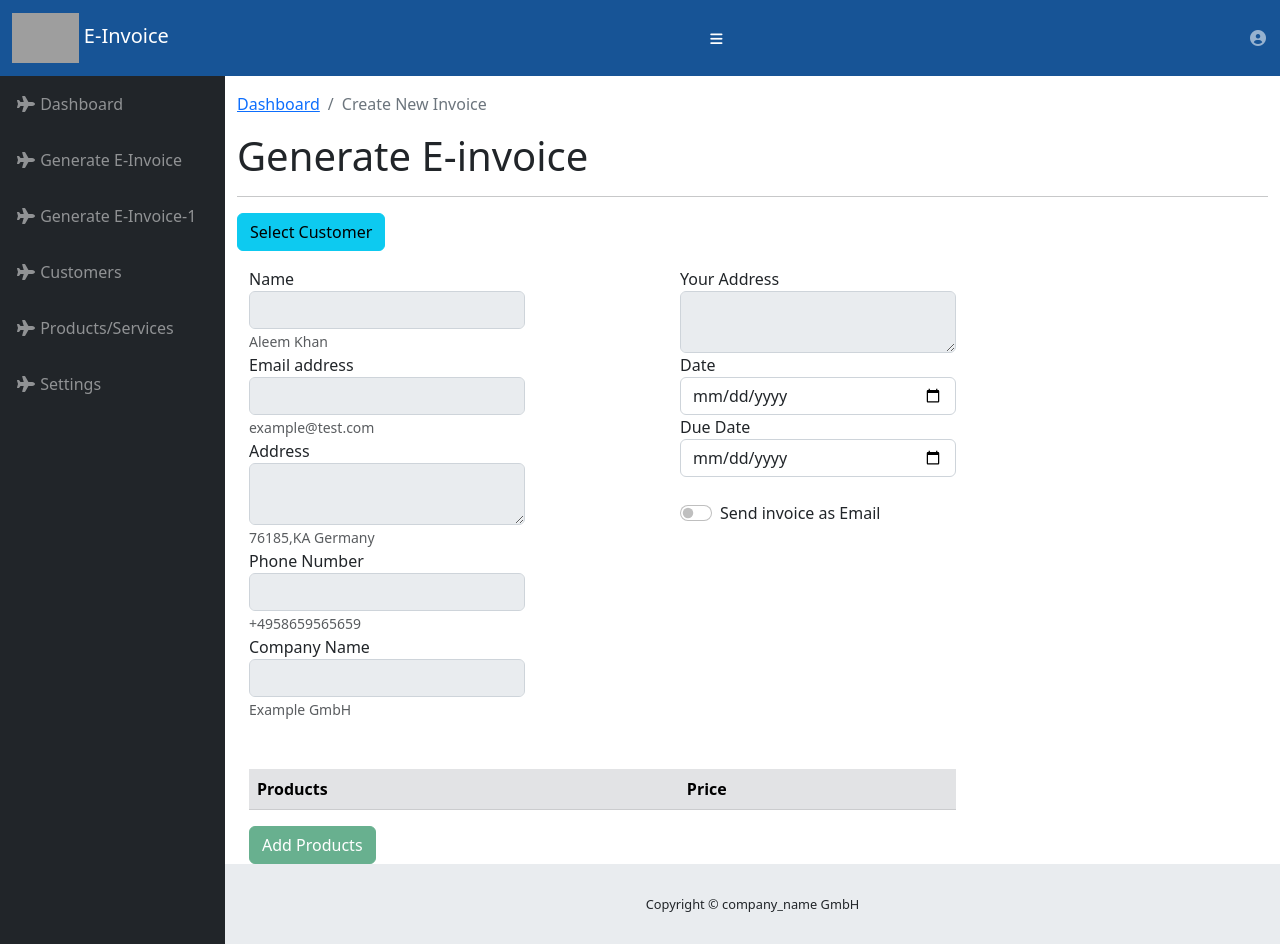
After one commit to NikhilRaikar17/e-invoice, a Flask app: page /generate_invoice_1 in a window 1280 px wide. The commit adds this page. Run offline with Flask 2, Linux system fonts and the light colour scheme; a user stored in the database is signed in; data that the repository does not hold is empty; some libraries are stand-ins or nearby versions; grey boxes are pictures that could not be loaded.

Commit message:
added example html

```diff
--- a/e_invoice/e_invoice.py
+++ b/e_invoice/e_invoice.py
@@ -95,6 +95,13 @@ def generate_invoice():
     products = Products.query.all()
     return render_template("e-invoicegenerator.html",customers = customers, products = products)
 
+@app.route('/generate_invoice_1')
+@login_required
+def generate_invoice_1():
+    customers = Customers.query.all()
+    products = Products.query.all()
+    return render_template("e-invoicegenerator_1.html",customers = customers, products = products)
+
 @app.route('/manage_customers', methods=['GET'])
 @login_required
 def manage_customers():
--- a/e_invoice/templates/base.html
+++ b/e_invoice/templates/base.html
@@ -95,19 +95,25 @@
             <span>Generate E-Invoice</span>
           </a>
         </li>
+        <li class="nav-item">
+          <a class="nav-link" href="{{ url_for('generate_invoice_1') }}">
+            <i class="fas fa-fw fa-plane"></i>
+            <span>Generate E-Invoice-1</span>
+          </a>
+        </li>
 
 
         <li class="nav-item">
           <a class="nav-link" href="{{ url_for('manage_customers') }}">
             <i class="fas fa-fw fa-plane"></i>
-            <span>Manage Customers</span>
+            <span>Customers</span>
           </a>
         </li>
 
         <li class="nav-item">
           <a class="nav-link" href="{{ url_for('manage_invoice_items') }}">
             <i class="fas fa-fw fa-plane"></i>
-            <span>Manage Invoice Items</span>
+            <span>Products/Services</span>
           </a>
         </li>
         <li class="nav-item">
--- /dev/null
+++ b/e_invoice/templates/e-invoicegenerator_1.html
@@ -0,0 +1,280 @@
+{% extends 'base.html' %}
+
+{% block breadcrumb %}
+  <li class="breadcrumb-item active">{% block title %}Create New Invoice{% endblock %}</li>
+{% endblock %}
+
+{% block content %}
+  <h1>Generate E-invoice</h1>
+  <hr/>
+
+  <div class="row">
+
+    <div class="col-md-2">
+      <button class="btn btn-info" data-toggle="modal" data-title="Add" data-target="#select-customer"> Select Customer </button>
+    </div>
+
+    <div class="col-md-2 ml-0">
+      <button class="btn btn-danger" id="clear_customer_data" name="clear_customer_data" style="display:none" onclick="clear_customer_details()"> Clear Customer </button>
+    </div>
+  </div>
+
+  <div class="container-fluid" >
+
+  <div class="row justify-content-between">
+
+    <div class="col-3 mt-3 mb-5 " style="width:300px;">
+
+        <div class="form-group ">
+          <label for="exampleInputEmail1">Name</label>
+          <input type="text" class="form-control cust_name" id="customers-name" disabled>
+          <small id="emailHelp" class="form-text text-muted">Aleem Khan</small>
+        </div>
+
+        <div class="form-group">
+          <label for="exampleInputEmail1">Email address</label>
+          <input type="email" class="form-control" id="email" disabled>
+          <small id="emailHelp" class="form-text text-muted">example@test.com</small>
+
+        </div>
+
+        <div class="form-group ">
+          <label for="exampleInputEmail1">Address</label>
+          <textarea type="text" class="form-control" id="address" disabled> </textarea>
+          <small id="emailHelp" class="form-text text-muted">76185,KA Germany</small>
+        </div>
+
+        <div class="form-group ">
+          <label for="exampleInputEmail1">Phone Number</label>
+          <input type="text" class="form-control" id="phone_number" disabled>
+          <small id="emailHelp" class="form-text text-muted">+4958659565659</small>
+        </div>
+
+        <div class="form-group ">
+          <label for="exampleInputEmail1">Company Name</label>
+          <input type="text" class="form-control" id="company_name" disabled>
+          <small id="emailHelp" class="form-text text-muted">Example GmbH</small>
+        </div>
+
+    </div>
+
+    <div class="col-3 mt-3 mb-5" style="width:300px;margin-right: 300px;">
+
+      <div class="form-group">
+        <label for="exampleInputEmail1">Your Address</label>
+        <textarea type="text" id="your_address" class="form-control" disabled> </textarea>
+      </div>
+
+      <div class="form-group">
+        <label for="exampleInputEmail1">Date</label>
+        <input class="form-control" type="date" id="start-date" name="start-date"  required></input>
+      </div>
+
+      <div class="form-group">
+        <label for="exampleInputEmail1">Due Date</label>
+        <input class="form-control" type="date" id="due-date" name="due-date"  required></input>
+      </div>
+
+      <div class="form-check form-switch pt-4">
+        <input class="form-check-input" type="checkbox" id="flexSwitchCheckDefault">
+        <label class="form-check-label" for="flexSwitchCheckDefault">Send invoice as Email</label>
+      </div>
+    </div>
+  </div>
+
+    <div class="table-responsive" style="margin-right: 300px;">
+      <table class="table table-striped table-secondary" id="products_table">
+        <thead id="products_table_header">
+          <tr>
+            <th>Products</th>
+            <th>Price</th>
+          </tr>
+        </thead>
+        <tbody id="products-table-body">
+        </tbody>
+      </table>
+    </div>
+
+    <div class="col-md-8" id="price_total" style="display: none">
+      <span style="float: right;" id="price_total_span"></span>
+    </div>
+
+    <div class="d-grid gap-2 d-md-block"">
+        <button class="btn btn-success" id="add_products" data-toggle="modal" data-title="Add" data-target="#add_products_invoice" disabled> Add Products </button>
+    </div>
+
+    <div class="modal fade" id="select-customer" tabindex="-1">
+      <div class="modal-dialog">
+
+          <div class="modal-content">
+            <div class="modal-header">
+              <h5 class="modal-title" id="Heading">Generate Invoice</h4>
+              <button type="button" class="btn btn-secondary" data-dismiss="modal">
+                <span>×</span>
+              </button>
+            </div>
+            <div class="modal-body">
+
+              <div class="form-group">
+                <label for="customer-name"><b>Customer Name</b></label>
+                <select name="select_customers" id="select_customers" class="form-control">
+                  <option value="-1">---</option>
+                  {% for customer in customers %}
+                      <option value="{{customer.id}}"> {{ customer.name }} </option>
+                  {% endfor %}
+                </select>
+              </div>
+            </div>
+
+            <div class="modal-footer ">
+              <button class="btn btn-success btn-lg" data-dismiss="modal" style="width: 100%;" onclick="fill_invoice_form();">
+                Select
+              </button>
+            </div>
+
+          </div>
+      </div>
+    </div>
+
+
+    <div class="modal fade" id="add_products_invoice" tabindex="-1">
+      <div class="modal-dialog">
+
+          <div class="modal-content">
+            <div class="modal-header">
+              <h5 class="modal-title" id="Heading">All Products</h4>
+              <button type="button" class="btn btn-secondary" data-dismiss="modal">
+                <span>×</span>
+              </button>
+            </div>
+            <div class="modal-body">
+
+              <div class="form-group">
+                <label for="customer-name"><b>Products</b></label>
+                <select class="selectpicker" multiple id="select_products" >
+                  {% for product in products %}
+                      <option value="{{product.id}}" product_price="{{product.price}}"> {{ product.name }} </option>
+                  {% endfor %}
+                </select>
+              </div>
+            </div>
+
+            <div class="modal-footer ">
+              <button class="btn btn-success btn-lg" data-dismiss="modal" style="width: 100%;" onclick="update_table_with_products();">
+                Select
+              </button>
+            </div>
+
+          </div>
+      </div>
+    </div>
+  </div>
+
+
+
+{% endblock %}
+
+{% block scripts %}
+  <script>
+      var customer_data = document.getElementById("clear_customer_data");
+      var cust_name = document.getElementById("customers-name");
+      var address = document.getElementById("address");
+      var email = document.getElementById("email");
+      var phone_number = document.getElementById("phone_number");
+      var your_address = document.getElementById("your_address");
+      var clear_customer_data = document.getElementById("clear_customer_data");
+      var select_customers = document.getElementById("select_customers");
+      var add_products = document.getElementById("add_products");
+      var select_products = document.getElementById("select_products");
+      var table = document.getElementById("products_table");
+      var table_header = document.getElementById("products_table_header");
+      var table_body = document.getElementById("products-table-body");
+      var price_total = document.getElementById("price_total");
+      var price_total_span = document.getElementById("price_total_span");
+
+      function fill_invoice_form(){
+        // Fills the invoice form with customers data
+
+        var selected_value = select_customers.options[select_customers.selectedIndex].value;
+        if (selected_value != '-1'){
+          customer_data.style.display = "block";
+          $.ajax({
+            type: "GET",
+            url: "{{url_for('get_customer_details')}}",
+            data: {"customer_id":   selected_value },
+            contentType: "application/json; charset=utf-8",
+            dataType: "json",
+            success: function(result){
+              if (!result["ERROR"]){
+                cust_name.disabled = !cust_name.disabled;
+                cust_name.value = result["name"]
+                address.disabled = !address.disabled;
+                address.value = result["address"]
+                email.disabled = !email.disabled;
+                email.value = result["email"]
+                phone_number.disabled = !phone_number.disabled;
+                phone_number.value = result["phone_number"]
+                your_address.disabled = !your_address.disabled;
+                add_products.disabled = !add_products.disabled;
+
+              } else{
+                cust_name.disabled = true;
+                address.disabled = true;
+                email.disabled = true;
+                phone_number.disabled = true;
+                your_address.disabled = true;
+                select_customers.disabled = false;
+                add_products.disabled = true;
+              }
+            }
+          });
+        }
+      }
+
+      function clear_customer_details(){
+        // clears the form pre-filled/not pre-filled with customers data.
+        cust_name.disabled = true;
+        cust_name.value = "";
+        address.disabled = true;
+        address.value = "";
+        email.disabled = true;
+        email.value = "";
+        phone_number.disabled = true;
+        phone_number.value = "";
+        your_address.disabled = true;
+        your_address.value = "";
+        clear_customer_data.style.display = "none";
+        add_products.disabled = true;
+        table_body.innerHTML = "";
+        price_total.style.display = 'none';
+        price_total_span.innerHTML = ""
+
+      }
+
+      function update_table_with_products(){
+        var selected = [];
+        for (var option of select_products.options) {
+          if (option.selected) {
+            selected.push([option.text,option.getAttribute("product_price")]);
+          }
+        }
+        table_body.innerHTML = "";
+        var total = 0
+        for (j = 0; j < selected.length; j++) {
+          var tbodyTr = document.createElement('tr');
+          total = total + parseInt(selected[j][1])
+          for (k = 0; k < selected[j].length; k++) {
+            var tbodyTd = document.createElement('td');
+            tbodyTd.innerHTML = selected[j][k];
+            tbodyTr.appendChild(tbodyTd);
+          }
+          table_body.appendChild(tbodyTr);
+        }
+        table.appendChild(table_body);
+        price_total.style.display = 'block';
+        price_total_span.innerHTML = "Total Amount:" + total
+      }
+
+
+  </script>
+{% endblock %}
```
